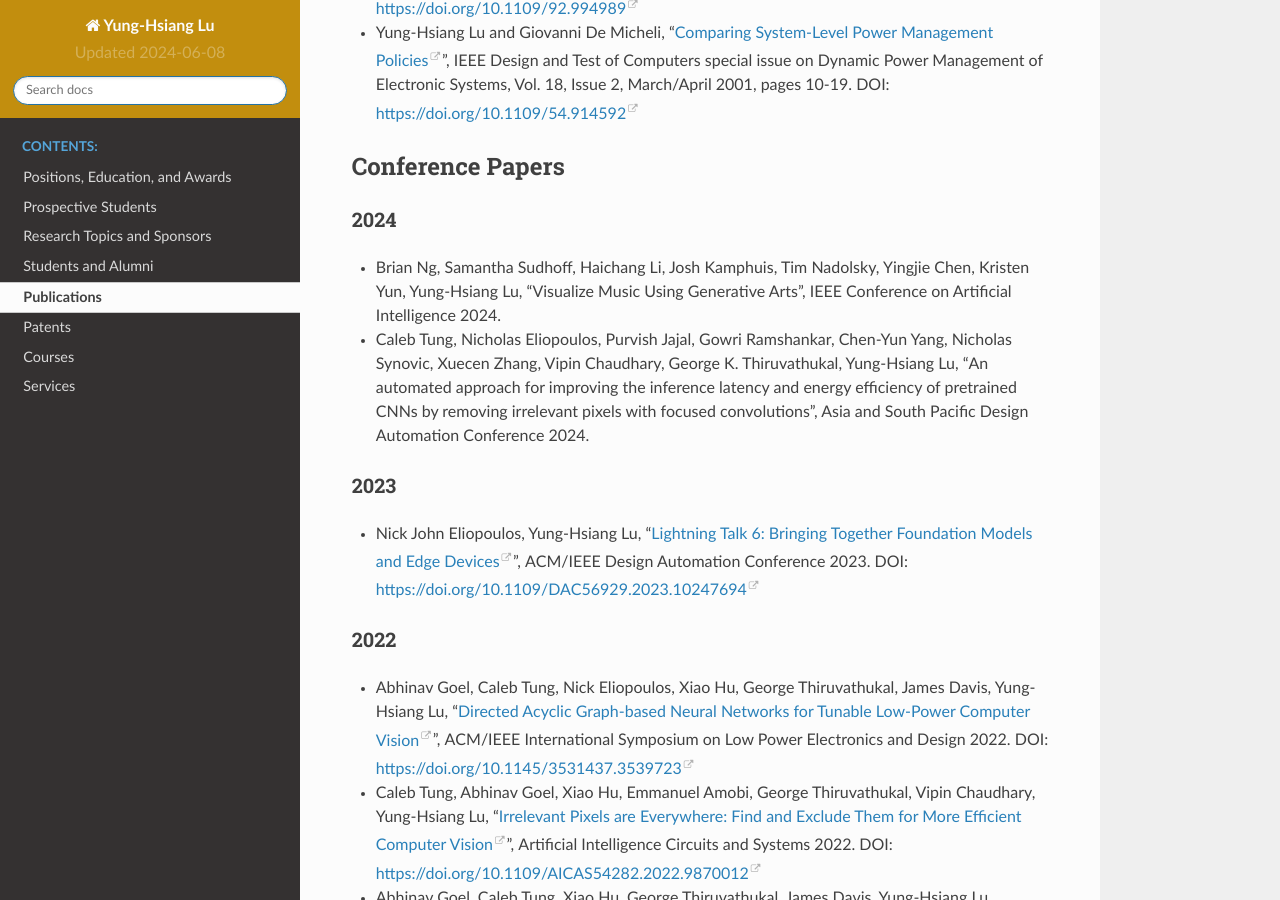
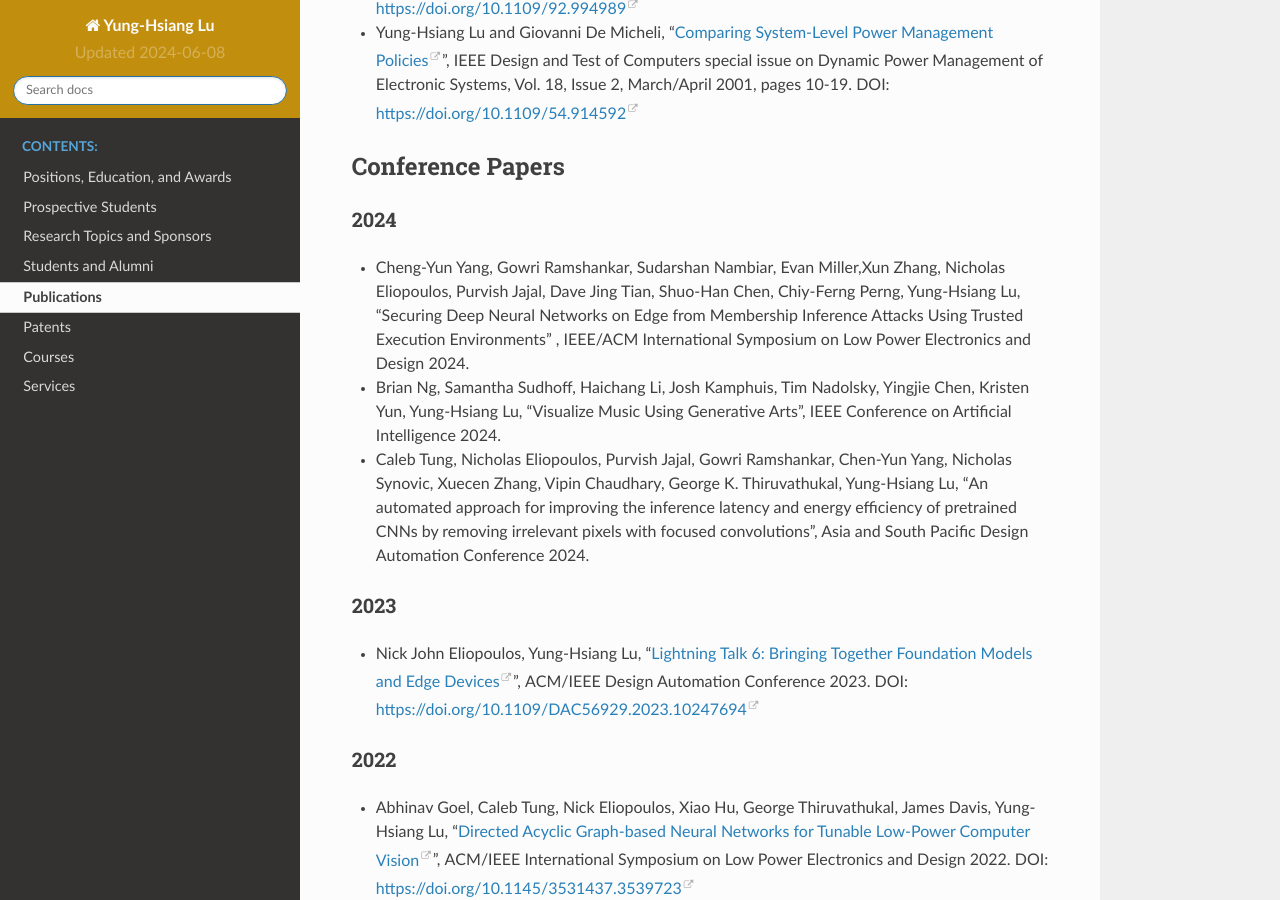
Before and after one commit to luyunghsiang/yhluweb, a Sphinx documentation site: the page built from source/publications.rst, in a window 1280 px wide and 900 px high, scrolled down 4551 px. Built offline with Sphinx 7.4.7 and the Read the Docs theme 2.0.0, drawn with Linux system fonts in a browser that asks for light colours.

Commit message:
add a paper

```diff
--- a/source/publications.rst
+++ b/source/publications.rst
@@ -322,6 +322,12 @@
 
 2024
 ^^^^
+- Cheng-Yun Yang, Gowri Ramshankar, Sudarshan Nambiar, Evan Miller,Xun
+  Zhang, Nicholas Eliopoulos, Purvish Jajal, Dave Jing Tian, Shuo-Han
+  Chen, Chiy-Ferng Perng, Yung-Hsiang Lu, "Securing Deep Neural
+  Networks on Edge from Membership Inference Attacks Using Trusted
+  Execution Environments" , IEEE/ACM International Symposium on Low
+  Power Electronics and Design 2024.
 
 - Brian Ng, Samantha Sudhoff, Haichang Li, Josh Kamphuis, Tim
   Nadolsky, Yingjie Chen, Kristen Yun, Yung-Hsiang Lu, "Visualize
```
